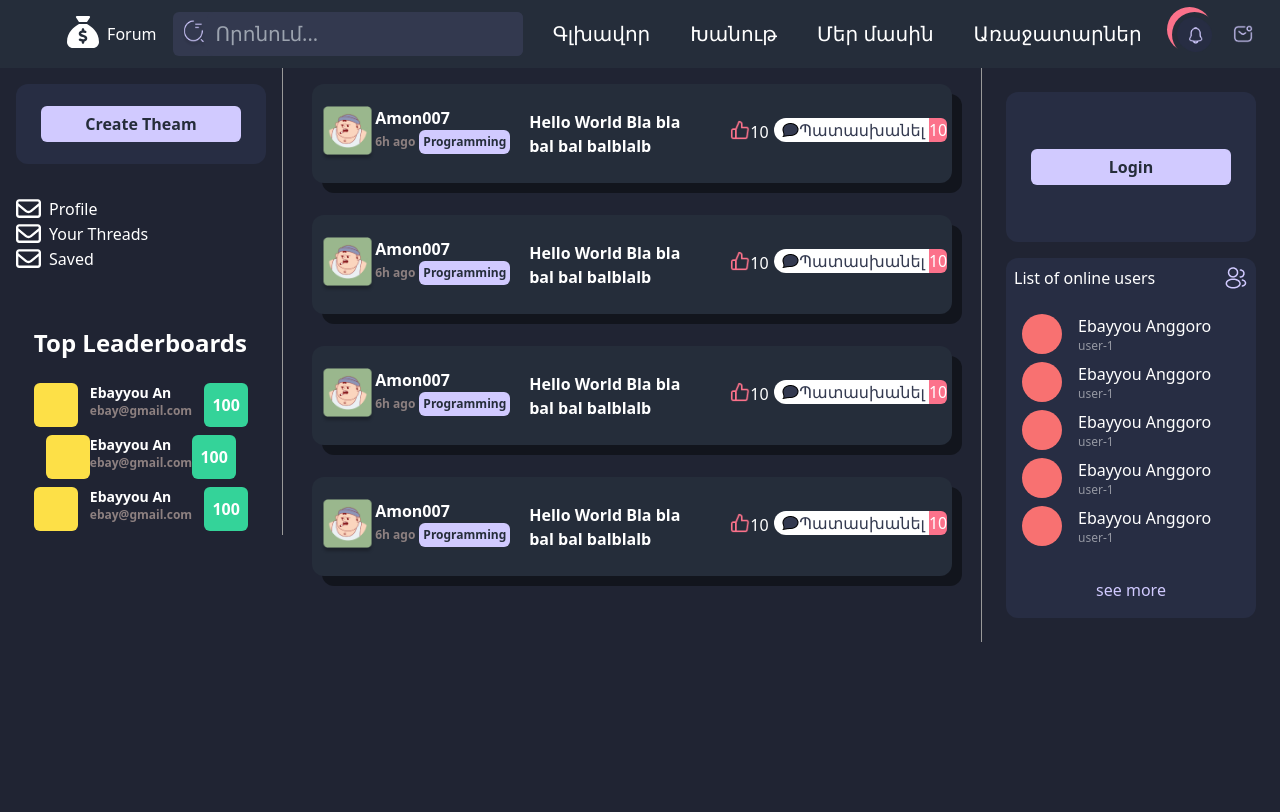
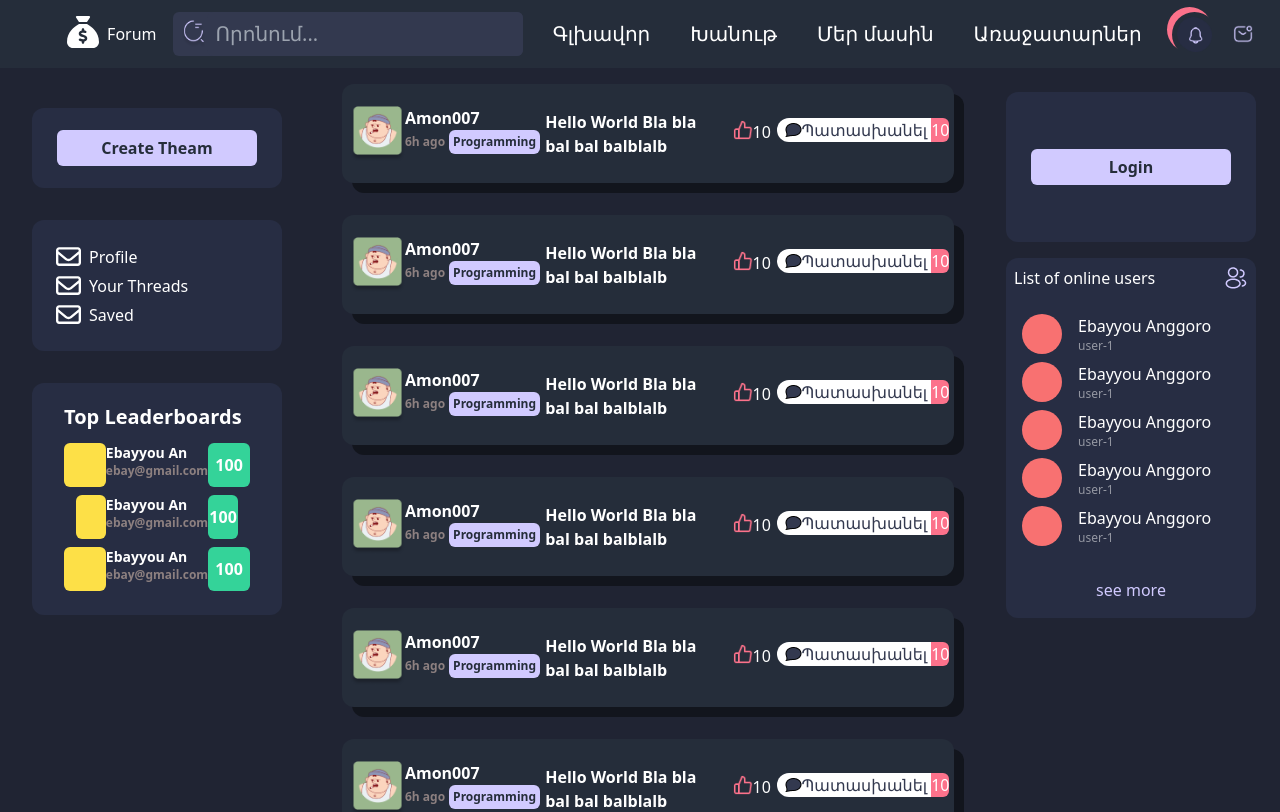
Before and after one commit to GorNavasardyan3/forum_project, a React (Create React App) app: page /home in a window 1280 px wide. Shown: the top 812 px of the page. Built offline with nearby package versions, Linux system fonts and the light colour scheme.

Commit message:
menu border removed and bg color crashed

```diff
--- a/src/components/Aside.jsx
+++ b/src/components/Aside.jsx
@@ -4,7 +4,7 @@ import ListUsers from './MenuComponents/ListUsers.jsx'
 
 function Aside() {
   return (
-    <aside className=' max-xl:hidden block w-[300px] p-2 border-l border-[#999999]'>
+    <aside className=' max-xl:hidden block w-[300px] h-full p-2'>
         <Login />
 
         <ListUsers />
--- a/src/components/MenuComponents/Category.jsx
+++ b/src/components/MenuComponents/Category.jsx
@@ -6,7 +6,7 @@ import { faSackDollar } from '@fortawesome/free-solid-svg-icons'
 function Category() {
 
     return (
-        <div className='flex flex-col justify-center items-start w-[250px] rounded-xl m-4 text-white'>
+        <div className='third-bg-color p-6 flex flex-col justify-center items-start w-[250px] rounded-xl m-4 text-white gap-1'>
                 <a href="#" className=' flex items-center'><FontAwesomeIcon icon={faEnvelope} className='h-[25px] w-[25px] pr-2'/> Profile</a>
                 <a href="#" className=' flex items-center'><FontAwesomeIcon icon={faEnvelope} className='h-[25px] w-[25px] pr-2'/> Your Threads</a>
                 <a href="#" className=' flex items-center'><FontAwesomeIcon icon={faEnvelope} className='h-[25px] w-[25px] pr-2'/> Saved</a>
--- a/src/components/MenuComponents/CreateTheam.jsx
+++ b/src/components/MenuComponents/CreateTheam.jsx
@@ -4,7 +4,7 @@ import Button from '../../ui/Button';
 function CreateTheam() {
 
     return(
-        <div className=' third-color flex justify-center items-center h-[80px] w-[250px] rounded-xl m-4'>
+        <div className='third-bg-color flex justify-center items-center h-[80px] w-[250px] rounded-xl m-4 '>
             <Button text="Create Theam" />
         </div>
     )
--- a/src/components/MenuComponents/Leaders.jsx
+++ b/src/components/MenuComponents/Leaders.jsx
@@ -3,8 +3,8 @@ import React from 'react'
 function Leaders() {
 
     return (
-        <div className=' px-8 flex flex-col mt-5 text-white font-semibold'>
-                <h3 className=' text-2xl py-5'>Top Leaderboards</h3>
+        <div className='third-bg-color w-[250px] rounded-xl px-8 flex flex-col py-5 text-white font-semibold m-4'>
+                <h3 className=' text-xl pb-2'>Top Leaderboards</h3>
                 <div>
                     <div className=' flex justify-between py-1'>
                         <div className=' bg-yellow-300 w-11 h-11 rounded-md'></div>
--- a/src/components/MenuComponents/ListUsers.jsx
+++ b/src/components/MenuComponents/ListUsers.jsx
@@ -3,7 +3,7 @@ import React from 'react'
 function ListUsers() {
 
     return (
-        <div className=' third-color m-4 rounded-xl text-white'>
+        <div className=' third-bg-color m-4 rounded-xl text-white'>
             <div className=' flex justify-between p-2'>
                 <h2>List of online users</h2>
                 <button>
--- a/src/components/MenuComponents/Login.jsx
+++ b/src/components/MenuComponents/Login.jsx
@@ -4,7 +4,7 @@ import Button from '../../ui/Button';
 function CreateTheam() {
 
     return(
-        <div className=' third-color flex justify-center items-center h-[150px] w-[250px] rounded-xl m-4'>
+        <div className=' third-bg-color  flex justify-center items-center h-[150px] w-[250px] rounded-xl m-4'>
             <Button text={'Login'}/>
         </div>
     )
--- a/src/components/Sidebar.jsx
+++ b/src/components/Sidebar.jsx
@@ -6,7 +6,7 @@ import Login from './MenuComponents/Login.jsx'
 import ListUsers from './MenuComponents/ListUsers.jsx'
 function Sidebar() {
     return (
-        <div className='max-md:hidden h-full flex flex-col justify-center items-center border-r border-[#999999]'>
+        <div className='max-md:hidden h-full flex flex-col justify-center items-center  m-4 py-2 '>
             <CreateTheam/>
 
             <div className=' max-lg:block hidden'>
--- a/src/index.css
+++ b/src/index.css
@@ -15,7 +15,7 @@
 
 
 .third-color{
-    background-color: #272D43;
+    color: #272D43;
 }
 
 .third-bg-color{
--- a/src/pages/Home.jsx
+++ b/src/pages/Home.jsx
@@ -19,6 +19,10 @@ function Home() {
       <PostBlock />
       <PostBlock />
       <PostBlock />
+      <PostBlock />
+      <PostBlock />
+      <PostBlock />
+      <PostBlock />
     </div>
   )
 }
```
